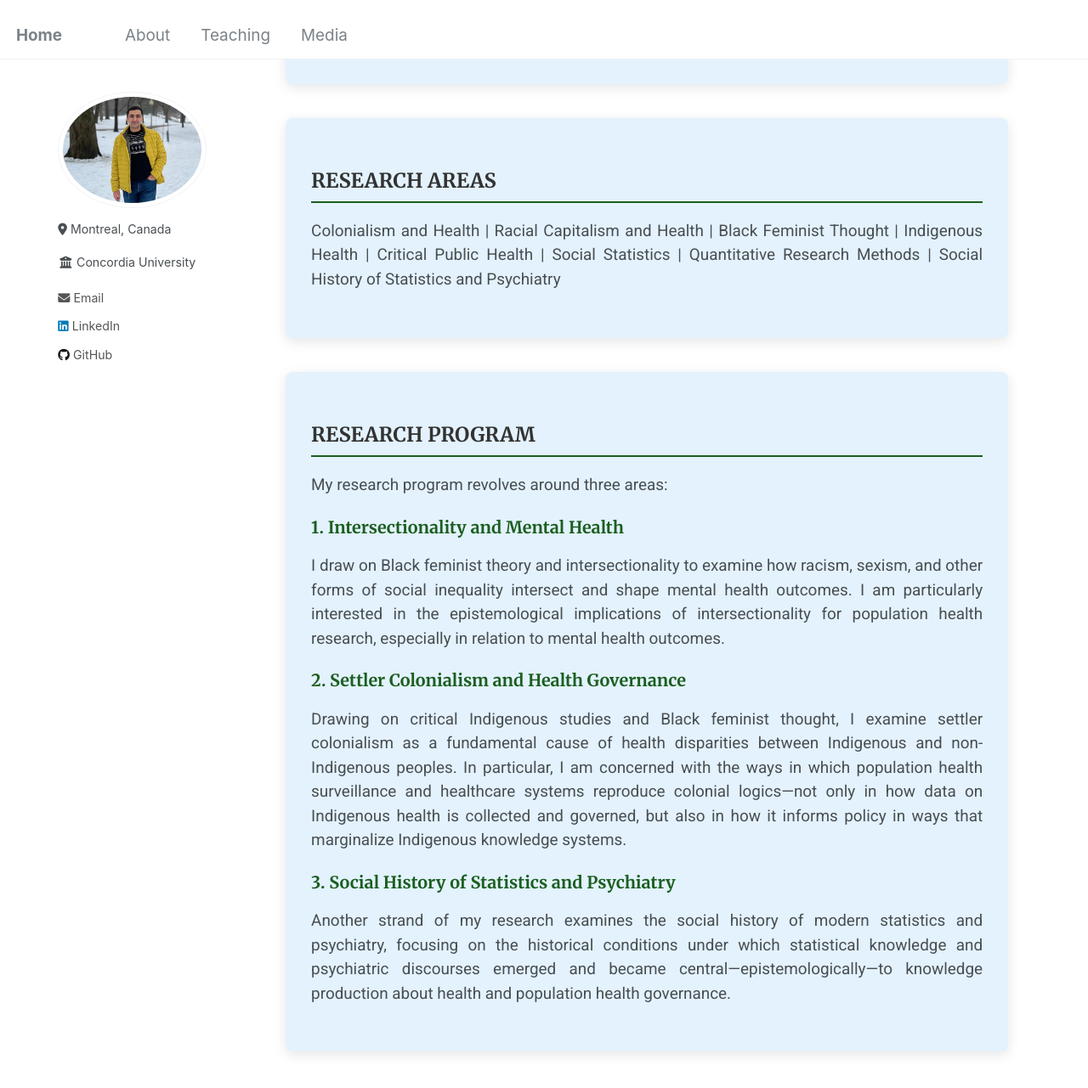
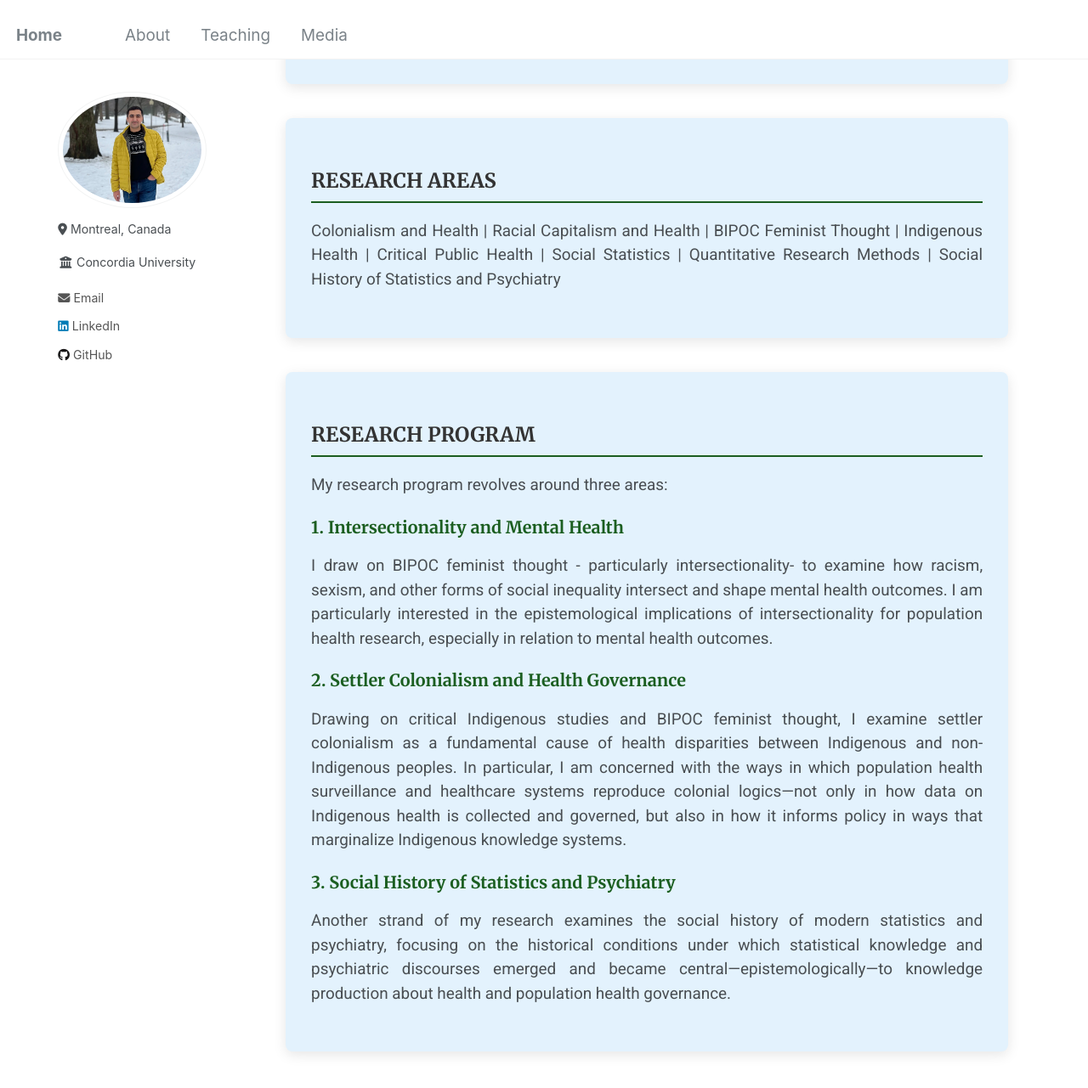
Before and after one commit to Mohsnmonji/mohsnmonji.github.io, a Jekyll site: the page built from about-me.md, in a window 1280 px wide and 1400 px high, scrolled down 478 px. Shown: the top 1281 px of the window at 85% size. Built offline with Jekyll 4.4.1, drawn with Linux system fonts in a browser that asks for light colours; some of the changed text lies outside the part shown.

Commit message:
Update about-me.md

```diff
--- a/about-me.md
+++ b/about-me.md
@@ -54,7 +54,7 @@ author_profile: true
 <div class="about-card">
   <h2>ABOUT ME</h2>
   <p>
-    I am a sociologist of health and knowledge working at the intersections of critical Indigenous studies, Black feminist thought, and critical public health to examine how historical and ongoing systems of power and inequality—including colonialism and racial capitalism—shape health systems, policies, and outcomes in settler colonial contexts.
+    I am a sociologist of health and knowledge working at the intersections of critical Indigenous studies, BIPOC feminist thought, and critical public health to examine how historical and ongoing systems of power and inequality—including colonialism and racial capitalism—shape health systems, policies, and outcomes in settler colonial contexts.
     I am currently a PhD candidate in Sociology at
     <a href="https://www.concordia.ca/" target="_blank">Concordia University</a> and a CRDCN Emerging Scholar with the
     <a href="https://crdcn.ca" target="_blank">Canadian Research Data Centre Network (CRDCN)</a>.
@@ -68,7 +68,7 @@ author_profile: true
 <div class="about-card">
   <h2>RESEARCH AREAS</h2>
   <p>
-    Colonialism and Health | Racial Capitalism and Health | Black Feminist Thought | Indigenous Health | Critical Public Health | Social Statistics | Quantitative Research Methods | Social History of Statistics and Psychiatry
+    Colonialism and Health | Racial Capitalism and Health | BIPOC Feminist Thought | Indigenous Health | Critical Public Health | Social Statistics | Quantitative Research Methods | Social History of Statistics and Psychiatry
   </p>
 </div>
 
@@ -80,12 +80,12 @@ author_profile: true
 
   <h4>1. Intersectionality and Mental Health</h4>
   <p>
-    I draw on Black feminist theory and intersectionality to examine how racism, sexism, and other forms of social inequality intersect and shape mental health outcomes. I am particularly interested in the epistemological implications of intersectionality for population health research, especially in relation to mental health outcomes.
+    I draw on BIPOC feminist thought - particularly intersectionality- to examine how racism, sexism, and other forms of social inequality intersect and shape mental health outcomes. I am particularly interested in the epistemological implications of intersectionality for population health research, especially in relation to mental health outcomes.
   </p>
 
   <h4>2. Settler Colonialism and Health Governance</h4>
   <p>
-    Drawing on critical Indigenous studies and Black feminist thought, I examine settler colonialism as a fundamental cause of health disparities between Indigenous and non-Indigenous peoples. In particular, I am concerned with the ways in which population health surveillance and healthcare systems reproduce colonial logics—not only in how data on Indigenous health is collected and governed, but also in how it informs policy in ways that marginalize Indigenous knowledge systems.
+    Drawing on critical Indigenous studies and BIPOC feminist thought, I examine settler colonialism as a fundamental cause of health disparities between Indigenous and non-Indigenous peoples. In particular, I am concerned with the ways in which population health surveillance and healthcare systems reproduce colonial logics—not only in how data on Indigenous health is collected and governed, but also in how it informs policy in ways that marginalize Indigenous knowledge systems.
   </p>
 
   <h4>3. Social History of Statistics and Psychiatry</h4>
```
